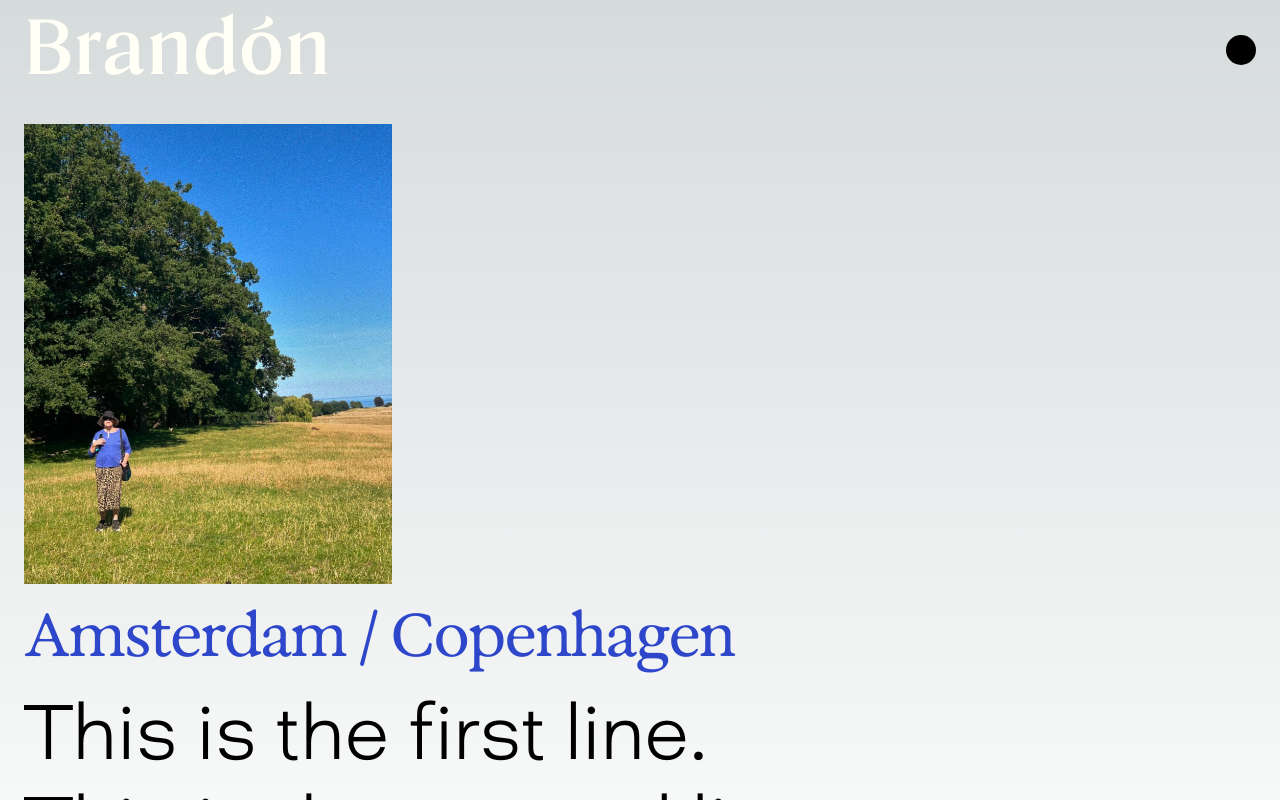
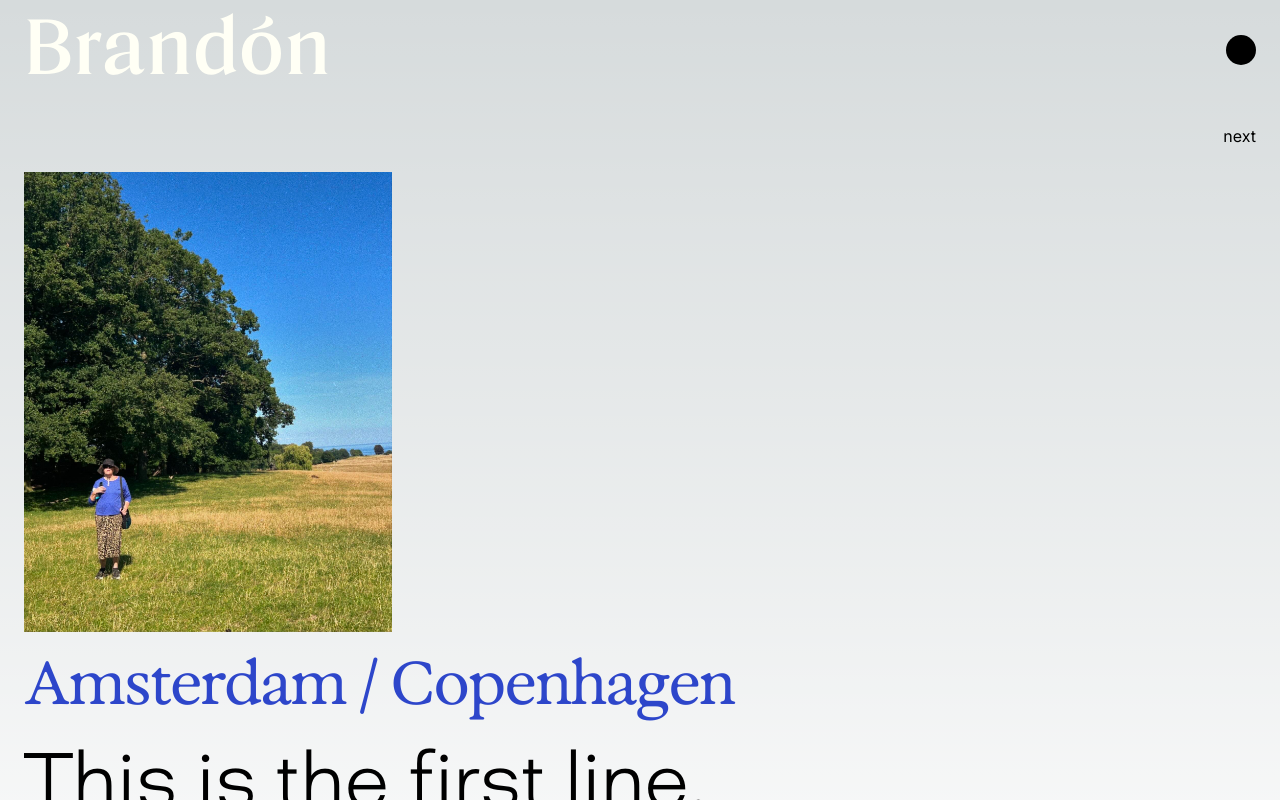
Before and after one commit to brandonshearin/personal-website-2, a Next.js app: page /posts/1 in a window 1280 px wide. Shown: the top 800 px of the page. Built offline with nearby package versions, Linux system fonts and the light colour scheme.

Commit message:
data flows top down from posts.tsx file

```diff
--- a/src/app/page.tsx
+++ b/src/app/page.tsx
@@ -4,6 +4,7 @@ import ListItem from "./components/ListItem";
 import path from "path";
 import fs from "fs";
 import HeroImage from "./components/HeroImage";
+import { posts } from "./posts";
 
 const mediumTongari = localFont({
   src: "./fonts/TongariDisplayLimited-Medium.woff2",
@@ -96,8 +97,8 @@ export default function Home() {
           top: "-100px",
         }}
       >
-        {[1, 2, 3].map((row) => {
-          return <ListItem key={row} />;
+        {Object.values(posts).map((row) => {
+          return <ListItem key={row.title} />;
         })}
       </div>
     </>
--- /dev/null
+++ b/src/app/posts.tsx
@@ -0,0 +1,20 @@
+import { StaticImageData } from "next/image";
+import mom from "../../public/mom-grainy-4x5.jpeg";
+
+export const posts: Record<
+  string,
+  { title: string; date: string; imgSrc: StaticImageData; text: string }
+> = {
+  "1": {
+    title: "Amsterdam / Copenhagen",
+    date: "july '24",
+    imgSrc: mom,
+    text: `This is the first line.\nThis is the second line.\nAnd this is the third line.`,
+  },
+  "2": {
+    title: "Amsterdam / Copenhagen",
+    date: "july '24",
+    imgSrc: mom,
+    text: `This is the first line.\nThis is the second line.\nAnd this is the third line.`,
+  },
+};
--- a/src/app/posts/[slug]/page.tsx
+++ b/src/app/posts/[slug]/page.tsx
@@ -1,6 +1,7 @@
-import { posts } from "@/app/components/ListItem";
+import { posts } from "@/app/posts";
 import localFont from "next/font/local";
 import Image from "next/image";
+import Link from "next/link";
 import React from "react";
 
 const exposureFont = localFont({
@@ -15,12 +16,19 @@ const davidExtralight = localFont({
 
 export default function Post({ params }: { params: { slug: string } }) {
   const content = posts[params.slug];
-  const writing = content.text.split("\n").map((line, index) => (
+  const postsCount = Object.keys(posts).length;
+
+  const writing = content?.text?.split("\n").map((line, index) => (
     <React.Fragment key={index}>
       {line}
       <br />
     </React.Fragment>
   ));
+
+  const slug = Number(params.slug);
+
+  const prevSlug = slug - 1;
+  const nextSlug = slug + 1;
 
   return (
     <div
@@ -31,6 +39,21 @@ export default function Post({ params }: { params: { slug: string } }) {
         gap: "24px",
       }}
     >
+      <div style={{ display: "flex", justifyContent: "space-between" }}>
+        <Link
+          href={`/posts/${prevSlug}`}
+          style={{ visibility: slug > 1 ? "visible" : "hidden" }}
+        >
+          prev
+        </Link>
+        <Link
+          href={`/posts/${nextSlug}`}
+          style={{ visibility: slug < postsCount ? "visible" : "hidden" }}
+        >
+          next
+        </Link>
+      </div>
+
       <Image
         src={content.imgSrc}
         alt={"mom"}
```
Also changed, not shown: src/app/components/ListItem.tsx (+8 -23 lines), public/hero/fade-warm/F.jpeg (renamed from public/hero/fade-warm/1A964CA0-77FE-4219-82C2-A1E6C4307855.jpeg).
